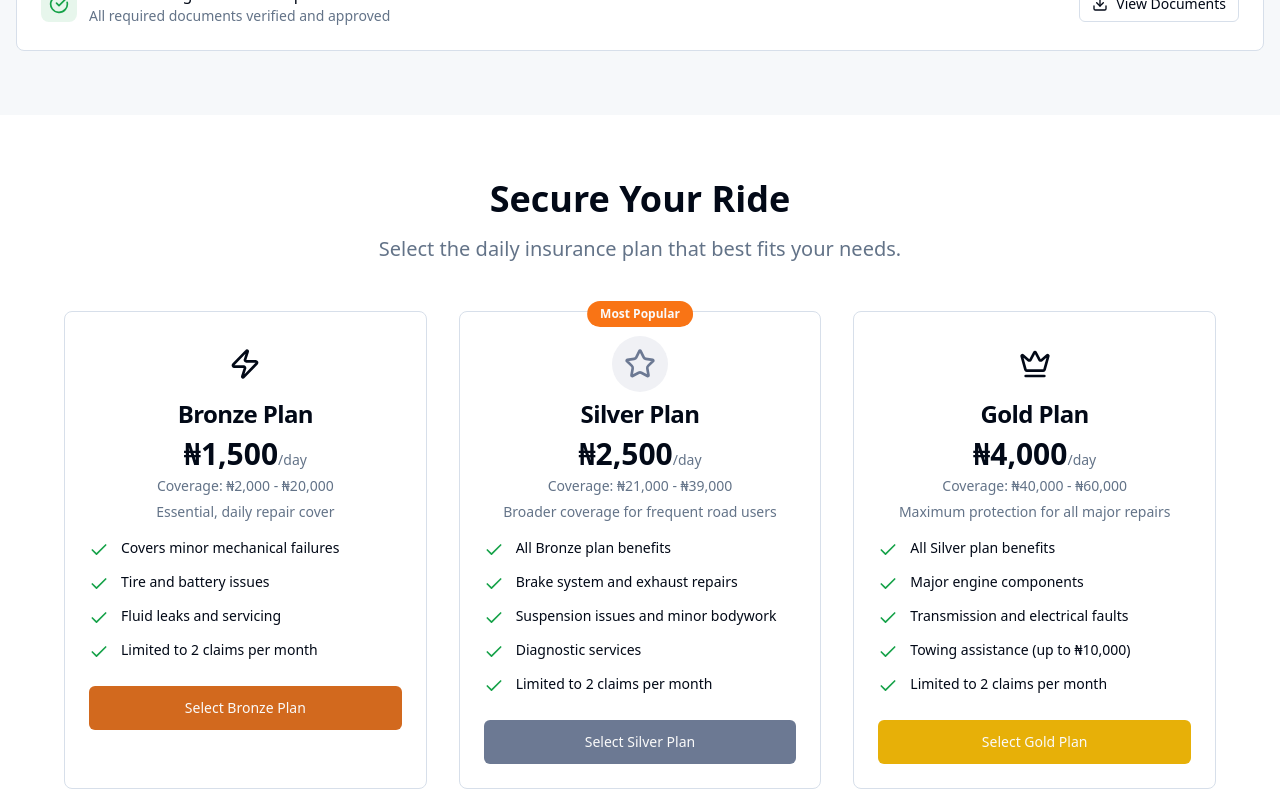
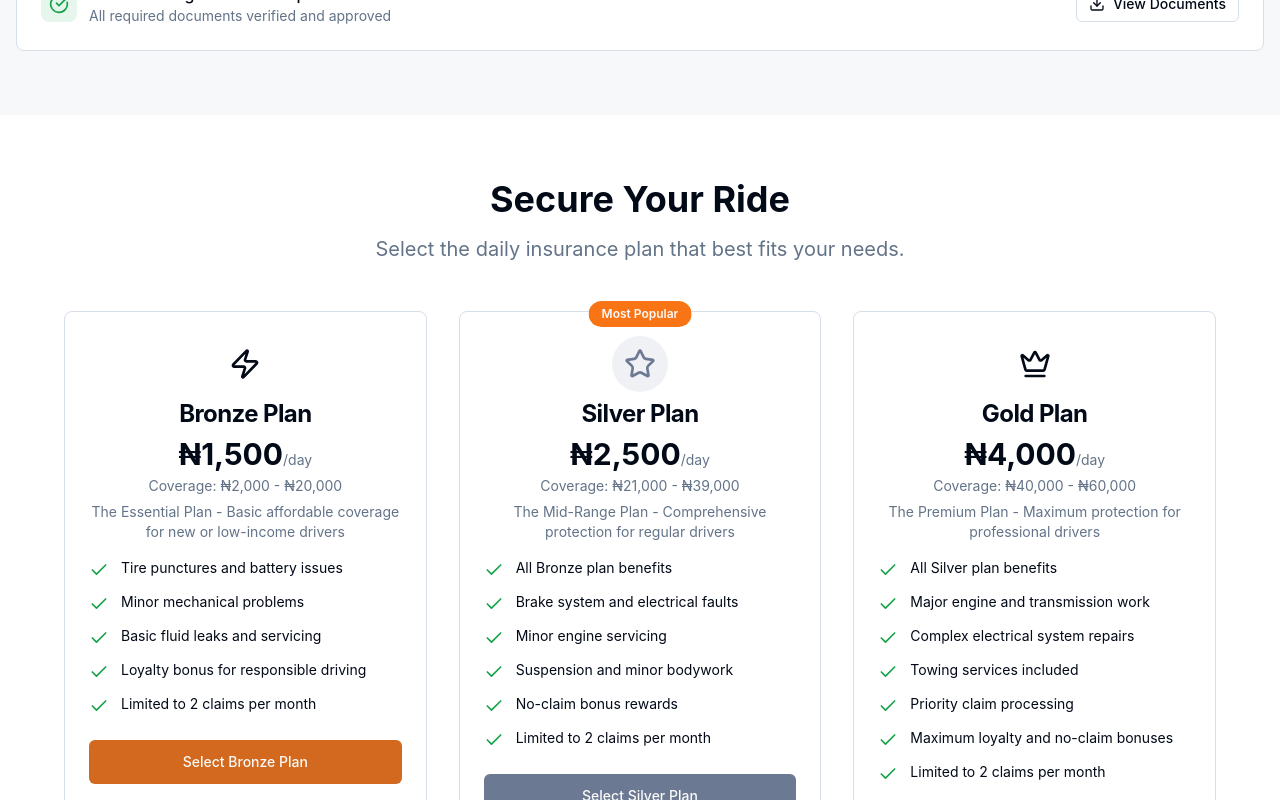
Before and after one commit to timsd/transitcares, a React (Vite) app: page / in a window 1280 px wide. Shown: the part 1200-2000 px from the top of the page. Built offline with nearby package versions, Linux system fonts and the light colour scheme; the HTML template or start-up script is replaced by a standard one.

Commit message:
Refine text visibility and access

```diff
--- a/src/components/InsurancePlans.tsx
+++ b/src/components/InsurancePlans.tsx
@@ -10,11 +10,12 @@ const plans = [
       icon: Zap,
       dailyPremium: 1500,
       coverageRange: "₦2,000 - ₦20,000",
-      description: "Essential, daily repair cover",
+      description: "The Essential Plan - Basic affordable coverage for new or low-income drivers",
       features: [
-        "Covers minor mechanical failures",
-        "Tire and battery issues",
-        "Fluid leaks and servicing",
+        "Tire punctures and battery issues",
+        "Minor mechanical problems",
+        "Basic fluid leaks and servicing",
+        "Loyalty bonus for responsible driving",
         "Limited to 2 claims per month"
       ],
       popular: false,
@@ -25,12 +26,13 @@ const plans = [
       icon: Star,
       dailyPremium: 2500,
       coverageRange: "₦21,000 - ₦39,000",
-      description: "Broader coverage for frequent road users",
+      description: "The Mid-Range Plan - Comprehensive protection for regular drivers",
       features: [
         "All Bronze plan benefits",
-        "Brake system and exhaust repairs",
-        "Suspension issues and minor bodywork",
-        "Diagnostic services",
+        "Brake system and electrical faults",
+        "Minor engine servicing",
+        "Suspension and minor bodywork",
+        "No-claim bonus rewards",
         "Limited to 2 claims per month"
       ],
       popular: true,
@@ -41,12 +43,14 @@ const plans = [
       icon: Crown,
       dailyPremium: 4000,
       coverageRange: "₦40,000 - ₦60,000",
-      description: "Maximum protection for all major repairs",
+      description: "The Premium Plan - Maximum protection for professional drivers",
       features: [
         "All Silver plan benefits",
-        "Major engine components",
-        "Transmission and electrical faults",
-        "Towing assistance (up to ₦10,000)",
+        "Major engine and transmission work",
+        "Complex electrical system repairs",
+        "Towing services included",
+        "Priority claim processing",
+        "Maximum loyalty and no-claim bonuses",
         "Limited to 2 claims per month"
       ],
       popular: false,
--- a/src/index.css
+++ b/src/index.css
@@ -129,5 +129,16 @@ All colors MUST be HSL.
 
   body {
     @apply bg-background text-foreground;
+    font-family: 'Inter', -apple-system, BlinkMacSystemFont, 'Segoe UI', sans-serif;
+  }
+
+  /* Ensure good text contrast and visibility */
+  .text-muted-foreground {
+    @apply text-foreground/70;
+  }
+
+  /* Improve readability on all backgrounds */
+  .card {
+    @apply backdrop-blur-sm;
   }
 }
```
